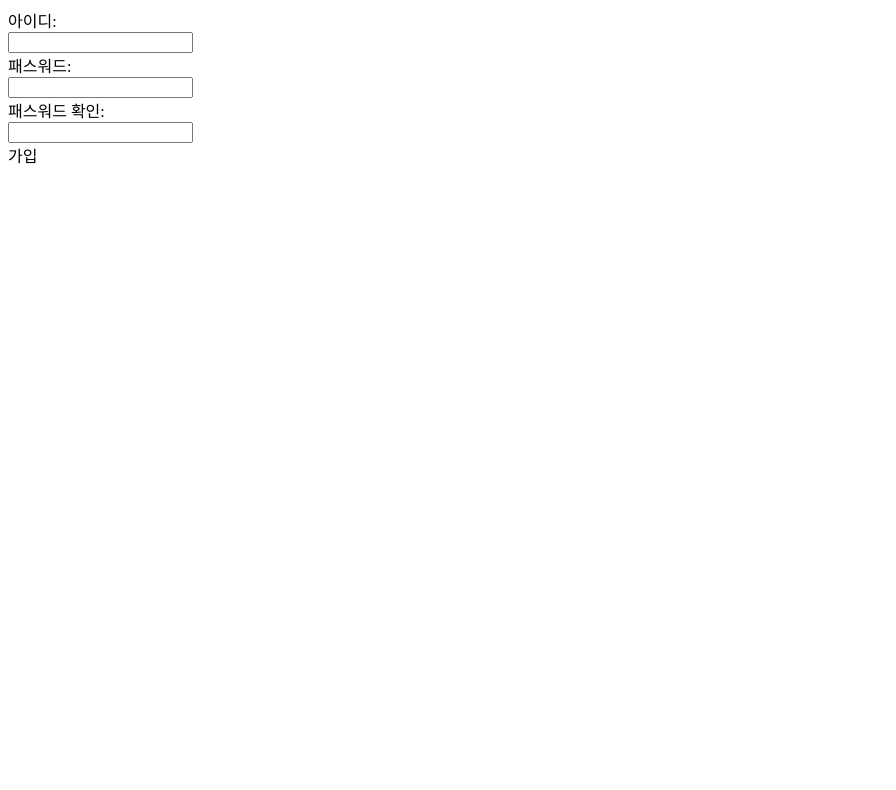
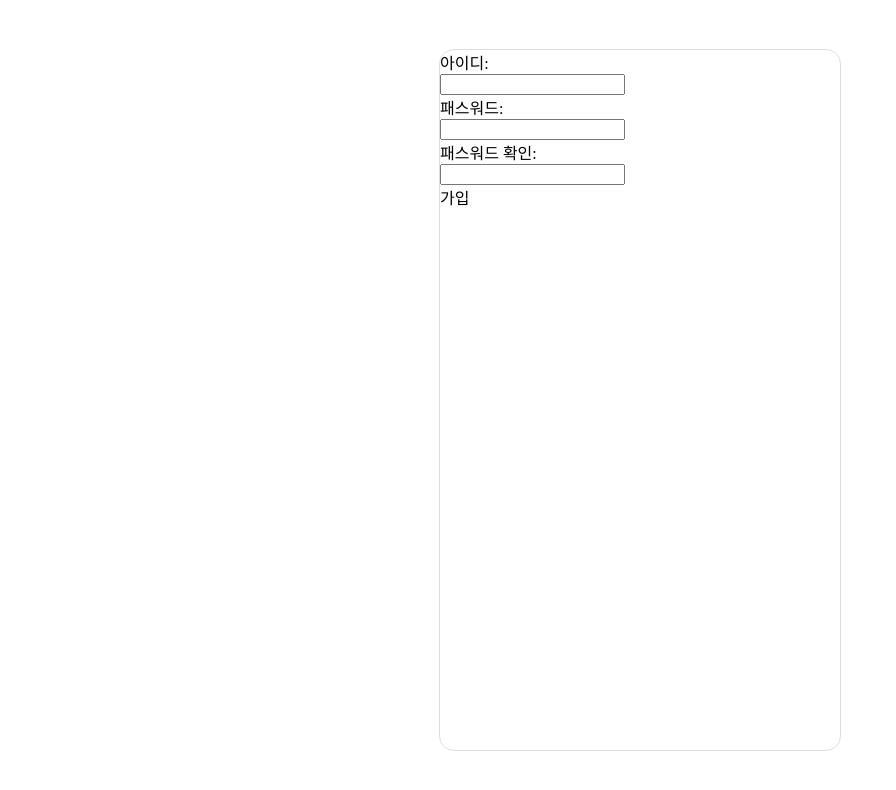
Before and after one commit to MinJunKimsdaads/register-login-logout, a React (Create React App) app: page / in a window 1280 px wide. Shown: the top 790 px of the page, without its empty margins (0-896 px from the left). Built offline with nearby package versions, Linux system fonts and the light colour scheme.

Commit message:
20230917

```diff
--- a/src/App.scss
+++ b/src/App.scss
@@ -1,38 +1,15 @@
-.App {
-  text-align: center;
+html, body {
+  margin: 0;
+  padding: 0;
 }
 
-.App-logo {
-  height: 40vmin;
-  pointer-events: none;
+.App {
+  width: 400px;
+  height: 700px;
+  position: absolute;
+  top: 50%;
+  left: 50%;
+  transform: translate(-50%, -50%);
+  border-radius: 15px;
+  border: 1px solid #ddd;
 }
-
-@media (prefers-reduced-motion: no-preference) {
-  .App-logo {
-    animation: App-logo-spin infinite 20s linear;
-  }
-}
-
-.App-header {
-  background-color: #282c34;
-  min-height: 100vh;
-  display: flex;
-  flex-direction: column;
-  align-items: center;
-  justify-content: center;
-  font-size: calc(10px + 2vmin);
-  color: white;
-}
-
-.App-link {
-  color: #61dafb;
-}
-
-@keyframes App-logo-spin {
-  from {
-    transform: rotate(0deg);
-  }
-  to {
-    transform: rotate(360deg);
-  }
-}
--- a/src/App.tsx
+++ b/src/App.tsx
@@ -1,5 +1,6 @@
 import { useState } from "react";
 import Register from "./component/Register";
+import './App.scss';
 
 function App() {
   // const [id, setId] = useState('');
--- /dev/null
+++ b/src/style/AdminChatting.module.scss
@@ -0,0 +1,4 @@
+html, body {
+    margin: 0;
+    padding: 0;
+  }
--- /dev/null
+++ b/src/style/Chatting.module.scss
@@ -0,0 +1,4 @@
+html, body {
+    margin: 0;
+    padding: 0;
+  }
```
Also changed, not shown: src/style/variables.scss (added, +15 -0 lines), 1 other file (tests, documents, lock files or other folders).
